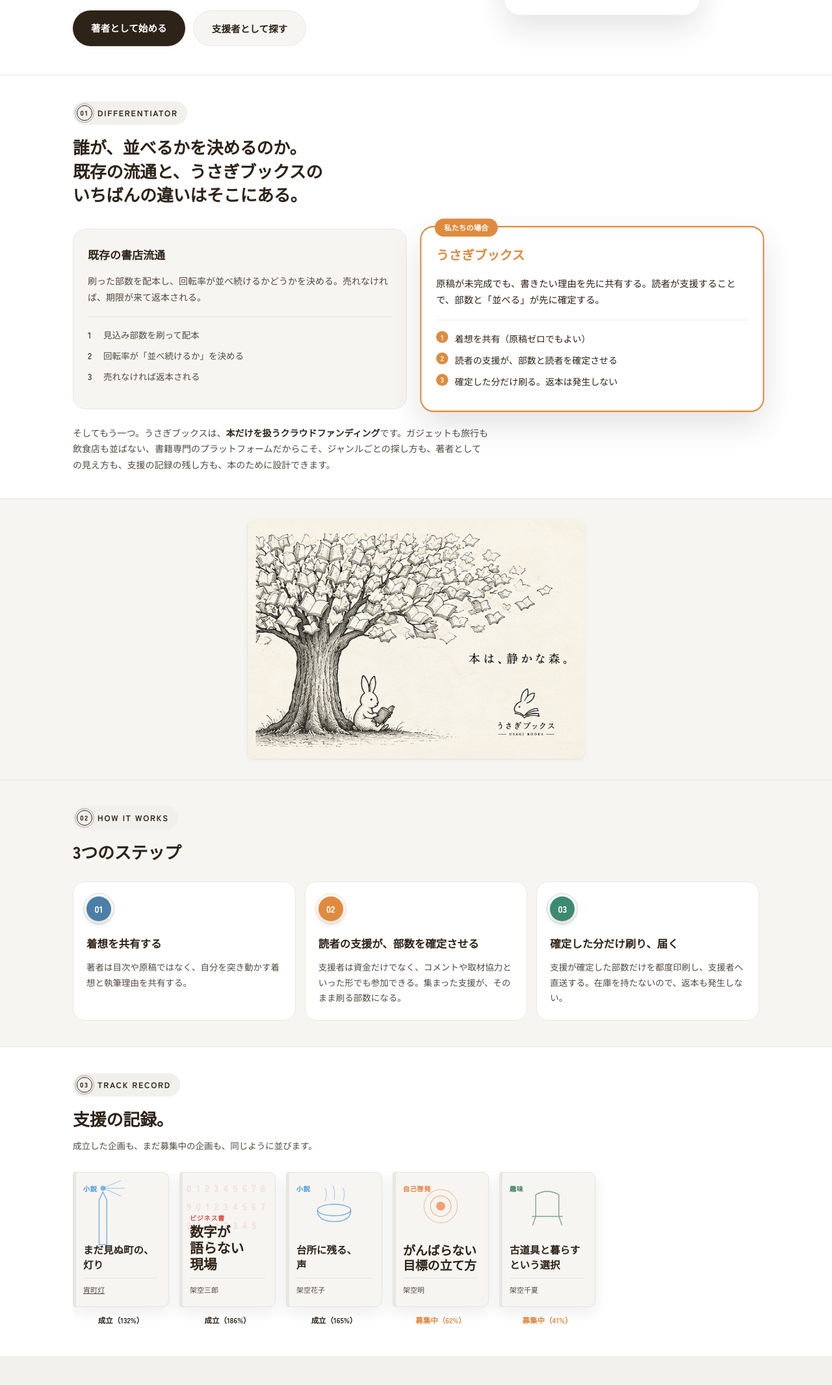
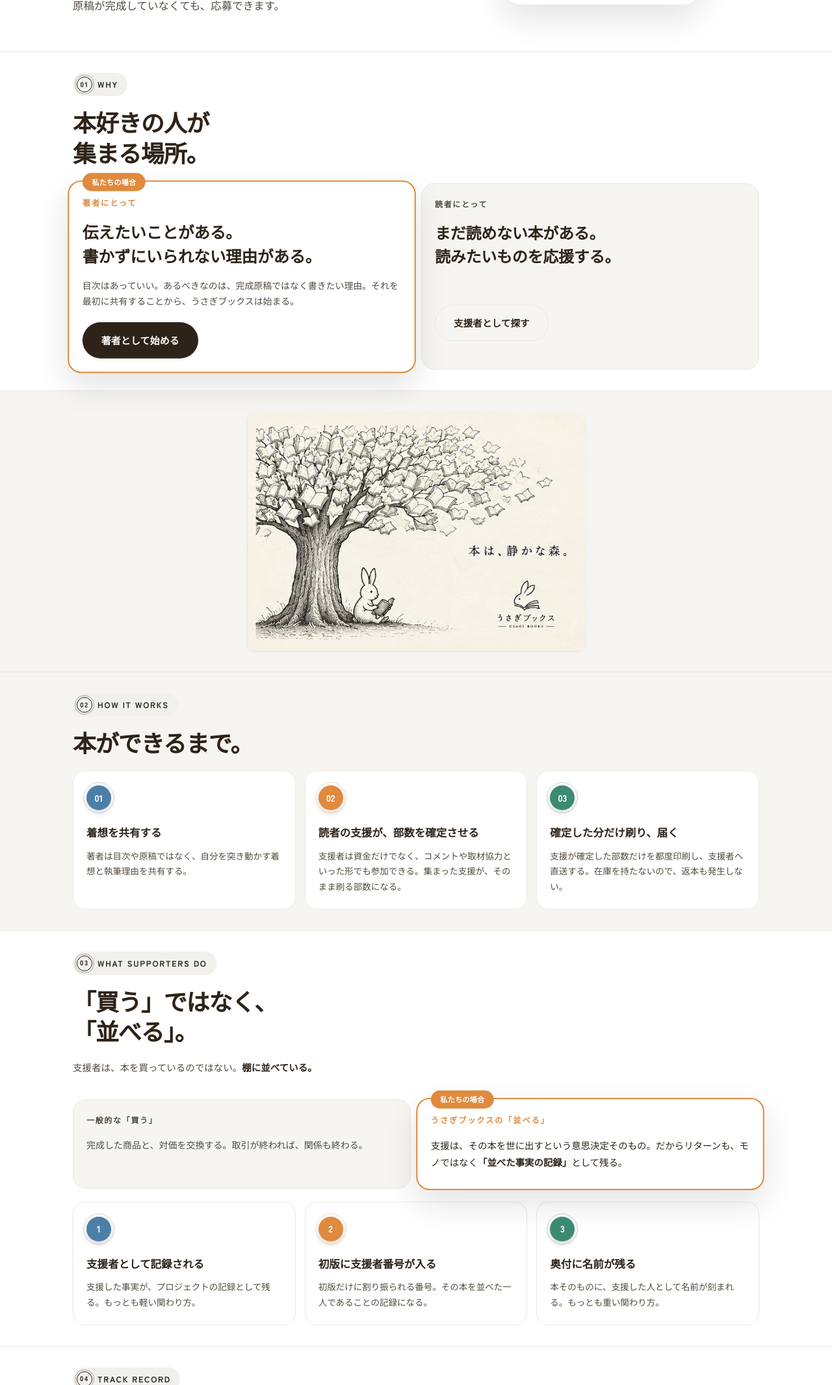
Before and after one commit to KANASGY/usagi-books, a plain HTML site: page index.html in a window 1280 px wide. Shown: the part 668-2800 px from the top of the page at 65% size. Drawn offline with Linux system fonts and the light colour scheme.

Commit message:
Add files via upload

```diff
--- a/index.html
+++ b/index.html
@@ -3,7 +3,7 @@
 <head>
 <meta charset="UTF-8">
 <meta name="viewport" content="width=device-width, initial-scale=1.0">
-<title>うさぎブックス ― 本を書かずにいられない理由から、始まる。</title>
+<title>うさぎブックス ― 伝えたいことがある。書かずにいられない訳がある。</title>
 <meta name="description" content="うさぎブックス｜書籍専門のクラウドファンディング">
 <meta property="og:title" content="うさぎブックス｜書籍専門のクラウドファンディング">
 <meta property="og:description" content="うさぎブックス｜書籍専門のクラウドファンディング">
@@ -63,7 +63,7 @@
   .nav-burger.open span:nth-child(3){transform:translateY(-6px) rotate(-45deg);}
 
   /* ---------- HERO ---------- */
-  .hero{padding:40px 0 44px; overflow:hidden;}
+  .hero{padding:32px 0 32px; overflow:hidden;}
   .hero-grid{display:grid;grid-template-columns:1.05fr 0.95fr;gap:36px;align-items:center;}
   .eyebrow{
     display:inline-flex; align-items:center; gap:8px;
@@ -74,7 +74,7 @@
   }
   .eyebrow .dot{width:7px;height:7px;border-radius:50%;background:var(--pink);}
   .hero h1{
-    font-size:40px; font-weight:900; margin:0 0 22px; letter-spacing:-0.02em; line-height:1.32;
+    font-size:54px; font-weight:900; margin:0 0 22px; letter-spacing:-0.035em; line-height:1.22; color:var(--ink);
   }
   .hero h1 .accent{color:#1FA372;}
   .hero-sub{font-size:16.5px; color:var(--ink-soft); max-width:460px; margin:0 0 24px;}
@@ -106,7 +106,7 @@
   }
 
   /* ---------- SECTIONS ---------- */
-  section{padding:40px 0; border-top:1px solid var(--line);}
+  section{padding:32px 0; border-top:1px solid var(--line);}
   .sec-label{
     display:inline-flex; align-items:center; gap:8px; font-size:12.5px; letter-spacing:0.14em; color:var(--mint);
     background:#F1F0EC; border-radius:100px; padding:6px 14px 6px 6px; margin:0 0 16px; font-weight:700;
@@ -118,15 +118,15 @@
   .sec-num::after{
     content:""; position:absolute; inset:-4px; border:1px solid var(--ink); border-radius:50%; opacity:0.35;
   }
-  .sec-head{font-size:26px; font-weight:900; margin:0 0 28px; max-width:640px; letter-spacing:-0.01em; line-height:1.4;}
+  .sec-head{font-size:36px; font-weight:900; margin:0 0 20px; max-width:640px; letter-spacing:-0.03em; line-height:1.3;}
 
   /* differentiator */
-  .compare{display:grid; grid-template-columns:1fr 1fr; gap:28px; align-items:stretch; padding-top:6px;}
-  .compare > div{background:var(--paper); border:1px solid var(--line); border-radius:20px; padding:24px 22px;}
+  .compare{display:grid; grid-template-columns:1fr 1fr; gap:16px; align-items:stretch; padding-top:4px;}
+  .compare > div{background:var(--paper); border:1px solid var(--line); border-radius:20px; padding:20px 20px;}
   .compare .kikou{background:var(--white); box-shadow:var(--shadow-lg); border:2px solid var(--pink); position:relative; opacity:1; transform:scale(1.03);}
   .compare .kikou::before{content:"私たちの場合";position:absolute;top:-13px;left:20px;background:var(--pink);color:var(--white);font-size:11px;font-weight:700;padding:4px 14px;border-radius:100px;}
-  .compare h3{font-size:17px; margin:0 0 14px; font-weight:700; color:var(--ink);}
-  .compare .kikou h3{color:var(--pink); font-size:19px; font-weight:900;}
+  .compare h3{font-size:12px; margin:0 0 16px; font-weight:900; color:var(--ink-soft); letter-spacing:0.14em; text-transform:uppercase;}
+  .compare .kikou h3{color:var(--pink); font-size:12px; font-weight:900;}
   .compare p{font-size:14px; color:var(--ink-soft); margin:0 0 8px;}
   .compare .kikou p{color:var(--ink);}
   .compare .flow{font-size:13.5px; margin-top:18px; padding-top:16px; border-top:1px solid var(--line);}
@@ -201,7 +201,7 @@
     width:64px; height:64px; border-radius:50%; overflow:hidden;
     display:flex; align-items:center; justify-content:center; flex-shrink:0;
   }
-  .interview-tag{font-size:11.5px; font-weight:700; letter-spacing:0.1em; color:var(--pink); margin-bottom:6px;}
+  .interview-tag{font-size:18px; font-weight:900; letter-spacing:0.04em; color:var(--pink); margin-bottom:8px;}
   .interview-name{font-size:24px; font-weight:900; letter-spacing:-0.01em; margin-bottom:8px; display:block; color:var(--ink);}
   .interview-quote{font-size:17px; font-weight:700; line-height:1.6; margin-bottom:6px;}
   .interview-byline{font-size:12.5px; color:var(--ink-soft);}
@@ -235,7 +235,7 @@
   .project-cta{display:inline-block; background:var(--pink); color:var(--white); border:none; border-radius:100px; padding:13px 26px; font-size:14px; font-weight:700; text-decoration:none; cursor:pointer;}
 
   /* CTA + footer */
-  .cta-final{text-align:center; padding:48px 0 56px; background:var(--pink); color:var(--white);}
+  .cta-final{text-align:center; padding:40px 0 44px; background:var(--pink); color:var(--white);}
   .cta-final .btn-primary{background:var(--ink); color:var(--white);}
   .cta-final h2{font-size:34px; font-weight:900; margin:0 0 18px; letter-spacing:-0.01em;}
   .cta-final p{font-size:15px; color:var(--ink); font-weight:600; max-width:460px; margin:0 auto 34px;}
@@ -250,7 +250,7 @@
     .steps3{grid-template-columns:1fr;}
     .project{grid-template-columns:1fr;}
     .sample-band{margin:0 16px;padding:40px 24px;}
-    .hero h1{font-size:38px;}
+    .hero h1{font-size:36px;}
     .interview-banner{grid-template-columns:1fr; text-align:left;}
     .picks-row{grid-template-columns:1fr;}
     .nav-inner{flex-wrap:nowrap;}
@@ -273,9 +273,9 @@
   }
   @media (max-width:480px){
     .wrap{padding:0 20px;}
-    .hero h1{font-size:30px;}
+    .hero h1{font-size:28px;}
     .hero-sub{font-size:15px;}
-    .sec-head{font-size:24px;}
+    .sec-head{font-size:26px;}
     .interview-quote{font-size:15px;}
     .cta-final h2{font-size:26px;}
   }
@@ -302,8 +302,9 @@
 
 <div class="rail" id="rail">
   <a class="rail-item" href="#sec-hero" data-target="sec-hero"><span class="label">TOP</span><span class="dot"></span></a>
-  <a class="rail-item" href="#sec-differentiator" data-target="sec-differentiator"><span class="label">違い</span><span class="dot"></span></a>
+  <a class="rail-item" href="#sec-differentiator" data-target="sec-differentiator"><span class="label">理由</span><span class="dot"></span></a>
   <a class="rail-item" href="#sec-how" data-target="sec-how"><span class="label">仕組み</span><span class="dot"></span></a>
+  <a class="rail-item" href="#sec-supporter" data-target="sec-supporter"><span class="label">支援者</span><span class="dot"></span></a>
   <a class="rail-item" href="#sec-track" data-target="sec-track"><span class="label">実績</span><span class="dot"></span></a>
   <a class="rail-item" href="#sec-staff" data-target="sec-staff"><span class="label">選者の推し</span><span class="dot"></span></a>
   <a class="rail-item" href="#sec-interview" data-target="sec-interview"><span class="label">インタビュー</span><span class="dot"></span></a>
@@ -339,12 +340,8 @@
   <div class="wrap hero-grid">
     <div>
       <span class="eyebrow"><span class="dot"></span>CROWD FUNDING BOOKSTORE</span>
-      <h1>本を書かずに<br>いられない理由から、<br><span class="accent">始まる。</span></h1>
-      <p class="hero-sub">書籍特化型クラウドファンディング。原稿が未完成でも応募可能です。</p>
-      <div class="hero-cta">
-        <a class="btn btn-primary" href="authors.html" style="text-decoration:none;display:inline-block;">著者として始める</a>
-        <a class="btn btn-ghost" href="usagi_books_demo.html?view=browse" style="text-decoration:none;display:inline-block;">支援者として探す</a>
-      </div>
+      <h1>うさぎブックスは、<br>本だけを扱う、<span class="accent">クラウドファンディング。</span></h1>
+      <p class="hero-sub">本好きの人が集まる場所。<br>原稿が完成していなくても、応募できます。</p>
     </div>
     <div class="hero-visual">
       <div class="hero-card">
@@ -361,31 +358,22 @@
 
 <section id="sec-differentiator">
   <div class="wrap">
-    <span class="sec-label"><span class="sec-num">01</span>DIFFERENTIATOR</span>
-    <h2 class="sec-head">誰が、並べるかを決めるのか。<br>既存の流通と、うさぎブックスの<br>いちばんの違いはそこにある。</h2>
-    <div class="compare">
+    <span class="sec-label"><span class="sec-num">01</span>WHY</span>
+    <h2 class="sec-head">本好きの人が<br>集まる場所。</h2>
+    <div class="compare" style="margin-top:8px;">
+      <div class="kikou" style="opacity:1;">
+        <h3 style="color:var(--pink);">著者にとって</h3>
+        <p style="font-size:24px;color:var(--ink);font-weight:900;line-height:1.5;letter-spacing:-0.01em;margin:0 0 14px;">伝えたいことがある。<br>書かずにいられない理由がある。</p>
+        <p style="font-size:13.5px;color:var(--ink-soft);margin:0 0 20px;">目次はあっていい。あるべきなのは、完成原稿ではなく書きたい理由。それを最初に共有することから、うさぎブックスは始まる。</p>
+        <a class="btn btn-primary" href="authors.html" style="text-decoration:none;display:inline-block;">著者として始める</a>
+      </div>
       <div>
-        <h3>既存の書店流通</h3>
-        <p>刷った部数を配本し、回転率が並べ続けるかどうかを決める。売れなければ、期限が来て返本される。</p>
-        <div class="flow">
-          <div class="step-row"><span class="n">1</span>見込み部数を刷って配本</div>
-          <div class="step-row"><span class="n">2</span>回転率が「並べ続けるか」を決める</div>
-          <div class="step-row"><span class="n">3</span>売れなければ返本される</div>
-        </div>
-      </div>
-      <div class="kikou">
-        <h3>うさぎブックス</h3>
-        <p>原稿が未完成でも、書きたい理由を先に共有する。読者が支援することで、部数と「並べる」が先に確定する。</p>
-        <div class="flow">
-          <div class="step-row"><span class="n">1</span>着想を共有（原稿ゼロでもよい）</div>
-          <div class="step-row"><span class="n">2</span>読者の支援が、部数と読者を確定させる</div>
-          <div class="step-row"><span class="n">3</span>確定した分だけ刷る。返本は発生しない</div>
-        </div>
+        <h3>読者にとって</h3>
+        <p style="font-size:24px;color:var(--ink);font-weight:900;line-height:1.5;letter-spacing:-0.01em;margin:0 0 14px;">まだ読めない本がある。<br>読みたいものを応援する。</p>
+        <p style="font-size:13.5px;color:var(--ink-soft);margin:0 0 20px;">&nbsp;</p>
+        <a class="btn btn-ghost" href="usagi_books_demo.html?view=browse" style="text-decoration:none;display:inline-block;">支援者として探す</a>
       </div>
     </div>
-    <p style="font-size:14px;color:var(--ink-soft);max-width:640px;margin:24px 0 0;">
-      そしてもう一つ。うさぎブックスは、<strong style="color:var(--ink);">本だけを扱うクラウドファンディング</strong>です。ガジェットも旅行も飲食店も並ばない、書籍専門のプラットフォームだからこそ、ジャンルごとの探し方も、著者としての見え方も、支援の記録の残し方も、本のために設計できます。
-    </p>
   </div>
 </section>
 
@@ -393,10 +381,10 @@
   <img src="mood_forest.png" alt="本は、静かな森。うさぎブックス" class="forest-img">
 </section>
 
-<section id="sec-how" style="padding-top:40px;padding-bottom:40px;background:var(--cream);">
+<section id="sec-how" style="padding-top:32px;padding-bottom:32px;background:var(--cream);">
   <div class="wrap">
     <span class="sec-label"><span class="sec-num">02</span>HOW IT WORKS</span>
-    <h2 class="sec-head">3つのステップ</h2>
+    <h2 class="sec-head">本ができるまで。</h2>
     <div class="steps3">
       <div class="step-card">
         <div class="step-num">01</div>
@@ -417,9 +405,46 @@
   </div>
 </section>
 
+<section id="sec-supporter">
+  <div class="wrap">
+    <span class="sec-label"><span class="sec-num">03</span>WHAT SUPPORTERS DO</span>
+    <h2 class="sec-head">「買う」ではなく、<br>「並べる」。</h2>
+    <p style="font-size:14.5px;color:var(--ink-soft);max-width:600px;margin:0 0 32px;">
+      支援者は、本を買っているのではない。<strong style="color:var(--ink);">棚に並べている。</strong>
+    </p>
+    <div class="compare">
+      <div>
+        <h3>一般的な「買う」</h3>
+        <p>完成した商品と、対価を交換する。取引が終われば、関係も終わる。</p>
+      </div>
+      <div class="kikou">
+        <h3>うさぎブックスの「並べる」</h3>
+        <p>支援は、その本を世に出すという意思決定そのもの。だからリターンも、モノではなく<strong style="color:var(--ink);">「並べた事実の記録」</strong>として残る。</p>
+      </div>
+    </div>
+    <div class="steps3" style="margin-top:20px;">
+      <div class="step-card">
+        <div class="step-num" style="background:#4C7FA8;--ring-color:#4C7FA8;">1</div>
+        <h4>支援者として記録される</h4>
+        <p>支援した事実が、プロジェクトの記録として残る。もっとも軽い関わり方。</p>
+      </div>
+      <div class="step-card">
+        <div class="step-num">2</div>
+        <h4>初版に支援者番号が入る</h4>
+        <p>初版だけに割り振られる番号。その本を並べた一人であることの記録になる。</p>
+      </div>
+      <div class="step-card">
+        <div class="step-num" style="background:#3D8A73;--ring-color:#3D8A73;">3</div>
+        <h4>奥付に名前が残る</h4>
+        <p>本そのものに、支援した人として名前が刻まれる。もっとも重い関わり方。</p>
+      </div>
+    </div>
+  </div>
+</section>
+
 <section id="sec-track">
   <div class="wrap">
-    <span class="sec-label"><span class="sec-num">03</span>TRACK RECORD</span>
+    <span class="sec-label"><span class="sec-num">04</span>TRACK RECORD</span>
     <h2 class="sec-head">支援の記録。</h2>
     <p style="font-size:13.5px;color:var(--ink-soft);max-width:520px;margin:-16px 0 28px;">成立した企画も、まだ募集中の企画も、同じように並びます。</p>
     <div class="covers-row">
@@ -496,16 +521,15 @@
   </div>
 </section>
 
-<section id="sec-staff" style="padding-top:40px;padding-bottom:40px;background:#F1F0EC;">
+<section id="sec-staff" style="padding-top:32px;padding-bottom:32px;background:#F1F0EC;">
   <div class="wrap">
-    <span class="sec-label"><span class="sec-num">04</span>SELECTOR'S PICK</span>
+    <span class="sec-label"><span class="sec-num">05</span>SELECTOR'S PICK</span>
     <h2 class="sec-head">選者の推し。</h2>
-    <p style="font-size:13.5px;color:var(--ink-soft);max-width:520px;margin:-16px 0 28px;">うさぎブックスは選書をしません。ここで紹介する3冊は、社外の目利きが個人の視点で選んだものです。</p>
     <div class="picks-row">
       <div class="pick-card" onclick="location.href='usagi_books_demo.html?project=p1'" style="cursor:pointer;">
         <div class="pick-staff">
           <div class="pick-avatar">選</div>
-          <div><div style="font-size:13px;font-weight:700;display:flex;align-items:center;gap:6px;">書評家・佐藤<img src="badge.png" alt="" style="width:16px;height:16px;border-radius:50%;vertical-align:-2px;"></div><div class="who">社外選者</div></div>
+          <div><div style="font-size:13px;font-weight:700;display:flex;align-items:center;gap:6px;">書評家・佐藤<img src="badge.png" alt="" style="width:16px;height:16px;border-radius:50%;vertical-align:-2px;"></div></div>
         </div>
         <div class="pick-comment">着想の段階から追えるのが新鮮でした。連作短編になっていく過程を一緒に見届けたいです。</div>
         <div class="pick-project">
@@ -516,7 +540,7 @@
       <a class="pick-card" href="usagi_books_demo.html?project=p4">
         <div class="pick-staff">
           <div class="pick-avatar">選</div>
-          <div><div style="font-size:13px;font-weight:700;display:flex;align-items:center;gap:6px;">独立書店主・中村<img src="badge.png" alt="" style="width:16px;height:16px;border-radius:50%;vertical-align:-2px;"></div><div class="who">社外選者</div></div>
+          <div><div style="font-size:13px;font-weight:700;display:flex;align-items:center;gap:6px;">独立書店主・中村<img src="badge.png" alt="" style="width:16px;height:16px;border-radius:50%;vertical-align:-2px;"></div></div>
         </div>
         <div class="pick-comment">現場インタビューの生々しさが誌面からも伝わってきます。経営者に配りたい一冊。</div>
         <div class="pick-project">
@@ -527,7 +551,7 @@
       <a class="pick-card" href="usagi_books_demo.html?project=p6">
         <div class="pick-staff">
           <div class="pick-avatar">選</div>
-          <div><div style="font-size:13px;font-weight:700;display:flex;align-items:center;gap:6px;">選書家・吉田<img src="badge.png" alt="" style="width:16px;height:16px;border-radius:50%;vertical-align:-2px;"></div><div class="who">社外選者</div></div>
+          <div><div style="font-size:13px;font-weight:700;display:flex;align-items:center;gap:6px;">選書家・吉田<img src="badge.png" alt="" style="width:16px;height:16px;border-radius:50%;vertical-align:-2px;"></div></div>
         </div>
         <div class="pick-comment">読み終えたあと、自分の祖母の台所を思い出しました。静かに刺さる文章です。</div>
         <div class="pick-project">
@@ -556,10 +580,10 @@
   </div>
 </section>
 
-<section id="sec-sample" style="padding:0 0 56px;">
+<section id="sec-sample" style="padding:0 0 40px;">
   <div class="sample-band">
     <div class="wrap">
-      <span class="sec-label"><span class="sec-num">05</span>SAMPLE PROJECT</span>
+      <span class="sec-label"><span class="sec-num">06</span>SAMPLE PROJECT</span>
       <h2 class="sec-head">プロジェクトページ（イメージ）</h2>
       <div class="project">
         <div class="project-visual">
@@ -592,7 +616,7 @@
 
 <section id="sec-goods" style="background:var(--paper);">
   <div class="wrap">
-    <span class="sec-label"><span class="sec-num">06</span>GOODS</span>
+    <span class="sec-label"><span class="sec-num">07</span>GOODS</span>
     <h2 class="sec-head">本と、うさぎと、あなたの時間。</h2>
     <p style="font-size:14px;color:var(--ink-soft);max-width:520px;margin:0 0 32px;">蔵書印やしおりから、トートバッグ、店内サインまで。うさぎブックスのある暮らしを、ものからも。</p>
     <div style="background:var(--white); border:1px solid var(--line); border-radius:24px; padding:28px; box-shadow:var(--shadow-sm);">
```
